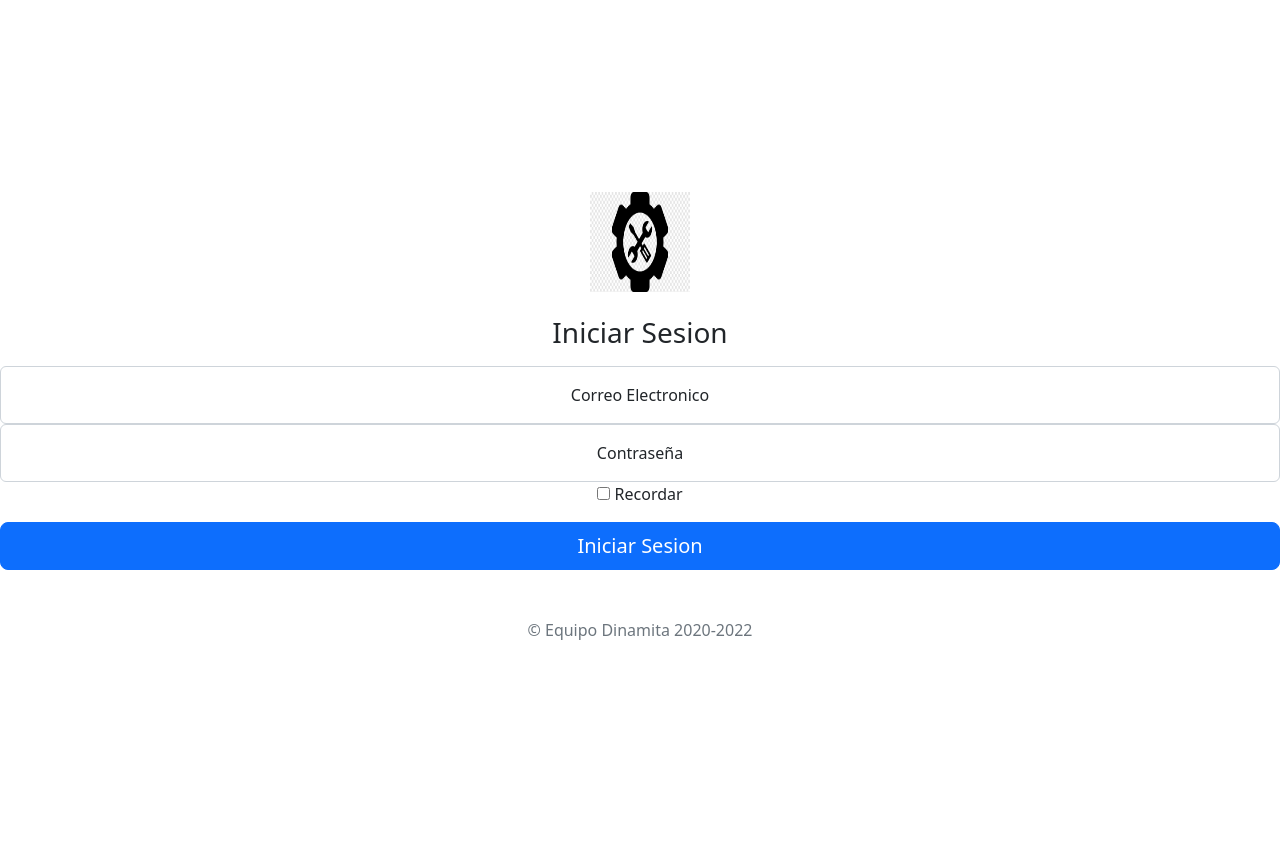
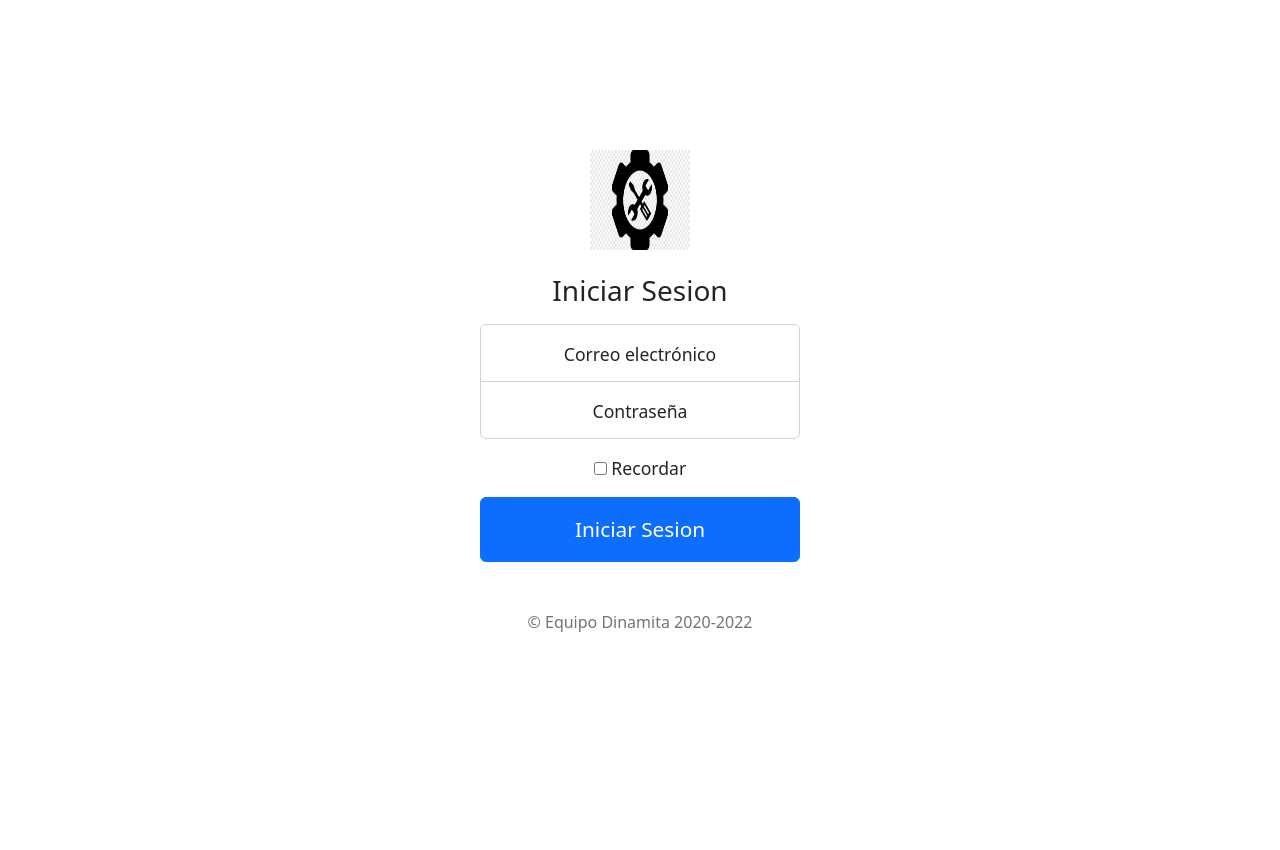
Before and after one commit to JeanGeros/Portafolio-Ingenieria, a Django app: page /login/ in a window 1280 px wide. After the commit the page ends 632 px from the top, so only its background shows below. Run offline with Django 3.2, Linux system fonts and the light colour scheme; some libraries are stand-ins or nearby versions.

Commit message:
creacion de vista login

```diff
--- a/src/static/css/style.css
+++ b/src/static/css/style.css
@@ -1,4 +1,38 @@
+html,
+body {
+  height: 100%;
+}
+
+body {
+  display: flex;
+  align-items: center;
+  padding-top: 40px;
+  padding-bottom: 40px;
+  background-color: #f5f5f5;
+}
+
 .form-signin {
-  max-width: 330px;
+  max-width: 350px;
   padding: 15px;
 }
+
+.form-signin .form-floating:focus-within {
+  z-index: 2;
+}
+
+.form-signin input[type="email"] {
+  margin-bottom: -1px;
+  border-bottom-right-radius: 0;
+  border-bottom-left-radius: 0;
+}
+
+.form-signin input[type="password"] {
+  margin-bottom: 10px;
+  border-top-left-radius: 0;
+  border-top-right-radius: 0;
+}
+
+.font-style{
+  font-size: 1.1rem;
+  font-family: system-ui, -apple-system, BlinkMacSystemFont, 'Segoe UI', Roboto, Oxygen, Ubuntu, Cantarell, 'Open Sans', 'Helvetica Neue', sans-serif
+}
--- a/src/templates/login.html
+++ b/src/templates/login.html
@@ -5,35 +5,61 @@
     <meta charset="UTF-8">
     <title>Ferme</title>
     <!-- CSS only -->
+    <link href="{% static 'css/style.css'%}" rel="stylesheet" >
+    <link href="https://cdn.jsdelivr.net/npm/bootstrap@5.2.0/dist/css/bootstrap.min.css" rel="stylesheet" integrity="sha384-gH2yIJqKdNHPEq0n4Mqa/HGKIhSkIHeL5AyhkYV8i59U5AR6csBvApHHNl/vI1Bx" crossorigin="anonymous">
     <link href="https://cdn.jsdelivr.net/npm/bootstrap@5.2.0/dist/css/bootstrap.min.css" rel="stylesheet" integrity="sha384-gH2yIJqKdNHPEq0n4Mqa/HGKIhSkIHeL5AyhkYV8i59U5AR6csBvApHHNl/vI1Bx" crossorigin="anonymous">
     <!-- JavaScript Bundle with Popper -->
     <script src="https://cdn.jsdelivr.net/npm/bootstrap@5.2.0/dist/js/bootstrap.bundle.min.js" integrity="sha384-A3rJD856KowSb7dwlZdYEkO39Gagi7vIsF0jrRAoQmDKKtQBHUuLZ9AsSv4jD4Xa" crossorigin="anonymous"></script>
     <!-- JavaScript Fontawesome -->
-    <script src="https://kit.fontawesome.com/07b4c2553d.js" crossorigin="anonymous"></script>
 
 </head>
 <body>
-    <div class="form-signin m-auto" style="justify-content: center; padding-block: 15%; text-align:center ; max-width " >
+    <!-- <div class="form-signin m-auto" style=" text-align:center" >
         <form   id="center">
-            <img class="mb-4" src="{% static 'img/logo.jpeg'%} " width="100" height="100">
+            <img class="mb-4" src="{% static 'img/logo.jpeg'%}" width="100" height="100">
             <h1 class="h3 mb-3 fw-normal text-center">Iniciar Sesion</h1>
             <div class="form-floating">
-                <input type="email" class="form-control" id="floatingInput" placeholder="nombre@ejemplo.com">
+                <input type="email" class="form-control"  placeholder="nombre@ejemplo.com">
                 <label for="floatingInput">Correo Electronico</label>
-                <div data-lastpass-icon-root="true" style="position: relative !important; height: 0px !important; width: 0px !important; float: left !important;"></div></div>
+                <div data-lastpass-icon-root="true" style="position:relative !important; height: 0px !important; width: 0px !important; float: left !important">
+                </div>
+            </div>
             <div class="form-floating">
-                <input type="password" class="form-control" id="floatingPassword" placeholder="Password">
-                <label for="floatingPassword">Contraseña</label>
-                <div data-lastpass-icon-root="true" style="position: relative !important; height: 0px !important; width: 0px !important; float: left !important;"></div></div>
+                <input type="password" class="form-control" placeholder="Password">
+                <label for="floatingPassword" style="padding: 2rem !important">Contraseña</label>
+                <div data-lastpass-icon-root="true" "></div></div>
 
             <div class="checkbox mb-3">
-                <label>
-                    <input type="checkbox" value="remember-me"> Recordar
+                <label >
+                    <input type="checkbox" value="remember-me" > Recordar
                 </label>
             </div>
             <button class="w-100 btn btn-lg btn-primary" type="submit">Iniciar Sesion</button>
+        </form>
+    </div> -->
+    <div class="form-signin w-100 m-auto" style="text-align: center;">
+        <form>
+            <img class="mb-4" src="{% static 'img/logo.jpeg'%}" width="100" height="100">
+            <h1 class="h3 mb-3 fw-normal text-center">Iniciar Sesion</h1>
+
+            <div class="form-floating inputStyle">
+              <input type="email" class="form-control" id="exampleInputEmail1" aria-describedby="emailHelp" placeholder="nombre@ejemplo.com">
+              <label for="" class="form-label font-style">Correo electrónico</label>
+            </div>
+            <div class="mb-3 form-floating inputStyle">
+              <input type="password" class="form-control" id="exampleInputPassword1" aria-describedby="emailHelp" placeholder="Contraseña">
+              <label for="exampleInputPassword1" class="form-label font-style">Contraseña</label>
+            </div>
+            <div class="checkbox mb-3">
+                <label class="font-style">
+                    <input type="checkbox" value="remember-me" > Recordar
+                </label>
+            </div>
+
+            <button type="submit" class="btn btn-primary w-100 py-3" style="font-size: 1.3rem;">Iniciar Sesion</button>
             <p class="mt-5 mb-3 text-muted">© Equipo Dinamita 2020-2022</p>
-        </form>
+
+          </form>
     </div>
 
 </body>
```
